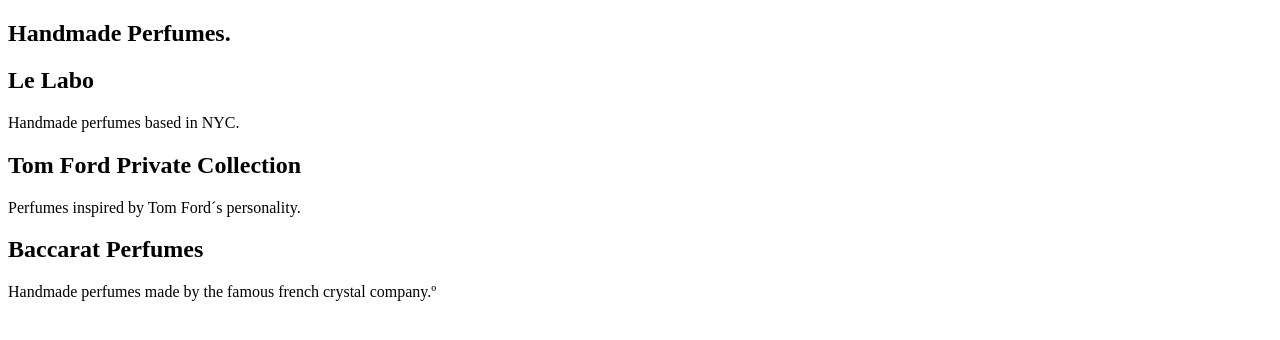
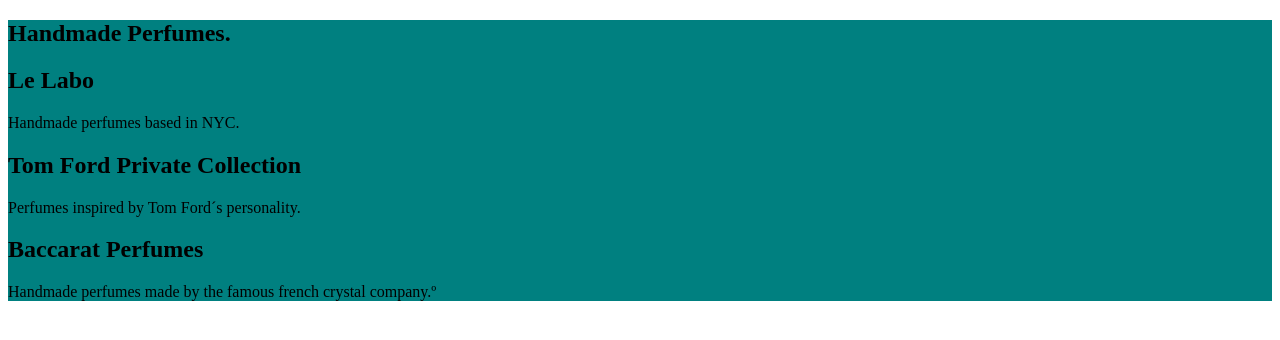
Before and after one commit to betosilva93/Ejercicio-1, a plain HTML site: page index.html in a window 1280 px wide. Drawn offline with Linux system fonts and the light colour scheme.

Commit message:
adding style sheet selectors

```diff
--- a/style.css
+++ b/style.css
@@ -3,7 +3,7 @@
 }
 
 #wrapper{
-
+	background: teal;
 }
 
 #title{
```
